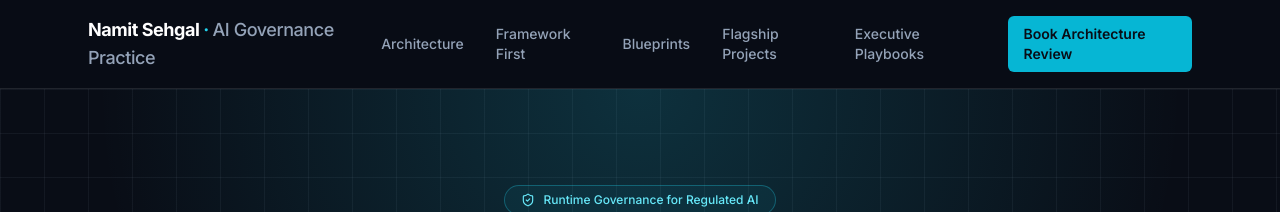
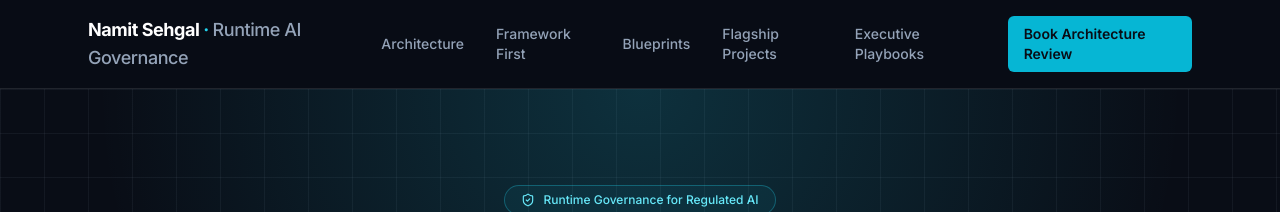
Before and after one commit to sehgalnamit/sehgalnamit.github.io, a Jekyll site: the page index.html, which Jekyll copies as it is, in a window 1280 px wide. Shown: the top 212 px of the page. Built offline with Jekyll 4.4.1, drawn with Linux system fonts in a browser that asks for light colours; nearby versions of some CDN libraries.

Commit message:
Update header tagline to Runtime AI Governance for hero consistency

```diff
--- a/index.html
+++ b/index.html
@@ -24,7 +24,7 @@
 
     <header class="border-b border-white/10 bg-[#090D16]/80 backdrop-blur sticky top-0 z-50">
         <div class="max-w-6xl mx-auto px-6 py-4 flex justify-between items-center">
-            <span class="text-lg font-bold tracking-tight text-white">Namit Sehgal <span class="text-cyan-400">·</span> <span class="text-slate-400 font-medium">AI Governance Practice</span></span>
+            <span class="text-lg font-bold tracking-tight text-white">Namit Sehgal <span class="text-cyan-400">·</span> <span class="text-slate-400 font-medium">Runtime AI Governance</span></span>
             <nav class="hidden md:flex items-center space-x-8 text-sm font-medium text-slate-400">
                 <a href="#pillars" class="hover:text-cyan-400 transition">Architecture</a>
                 <a href="#framework" class="hover:text-cyan-400 transition">Framework First</a>
```
